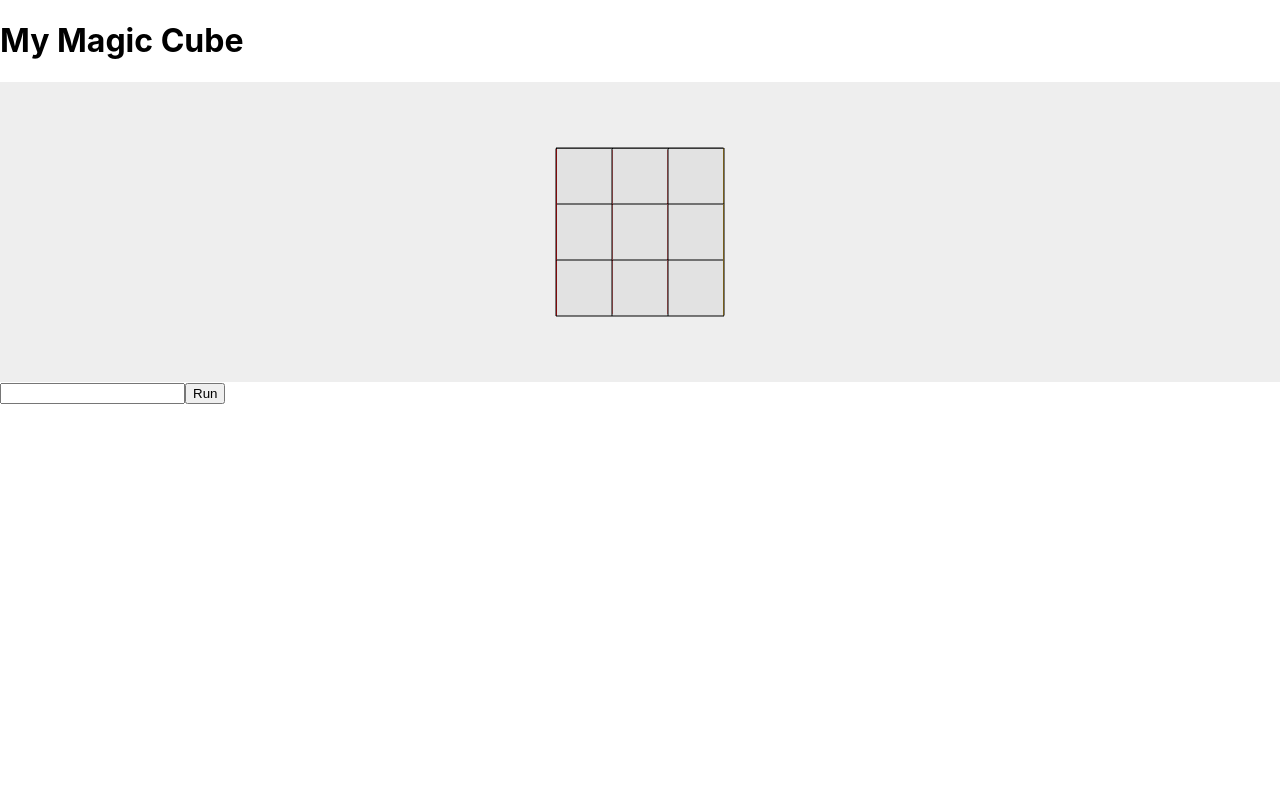
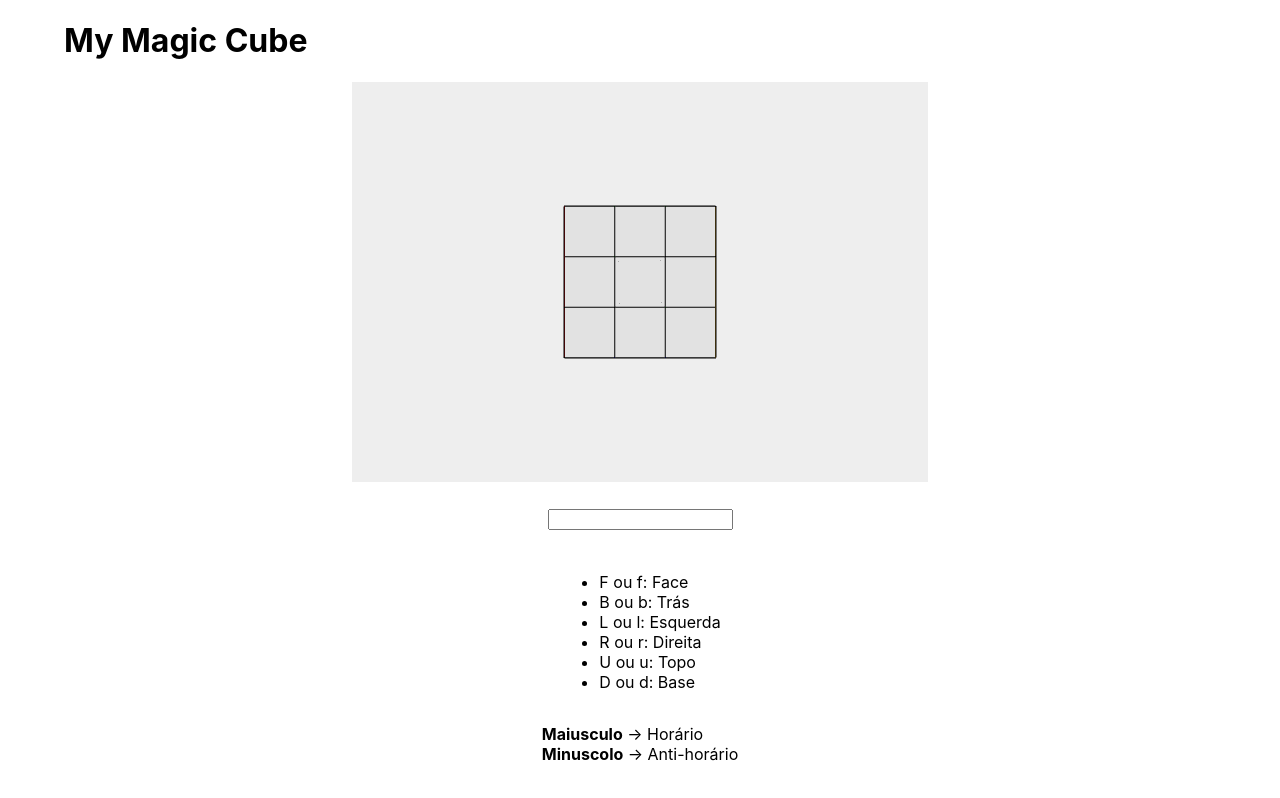
Before and after one commit to leocds13/React-MagicCube, a Next.js app: page / in a window 1280 px wide. Built offline with nearby package versions, Linux system fonts and the light colour scheme.

Commit message:
Estilizando index.tsx e bugfiz em cube quando tamanho do cubo é diferente de 1, rotateXYZ não funcionava

```diff
--- a/pages/index.tsx
+++ b/pages/index.tsx
@@ -7,26 +7,58 @@ const Home: NextPage = () => {
 	const [action, setAction] = useState<CubeActions>(null);
 
 	return (
-		<div>
+		<div
+			style={{
+				padding: "0 5%",
+			}}
+		>
 			<h1>My Magic Cube</h1>
-			<CanvasComponent
-				backgroundColor="#eee"
-				height={300}
+			<div
+				style={{
+					display: "flex",
+					flexDirection: "column",
+					alignItems: "center",
+				}}
 			>
-				<Cube cubieSize={1} action={action} />
-			</CanvasComponent>
-			<input type="text" value={action||''} onChange={(e)=>{
-				if (e.target.value !== '') {
-					setAction(e.target.value[e.target.value.length-1] as CubeActions);
-				} else if (e.target.value === '') {
-					setAction(null);
-				}
-			}} />
-			<button onClick={() => {
-				for(let i = 0; i < 10; i++) {
-					setAction(action === 'f' ? 'F' : 'f');
-				}
-			}}>Run</button>
+				<CanvasComponent
+					backgroundColor="#eee"
+					width={"50%"}
+					height={400}
+				>
+					<Cube cubieSize={0.75} action={action} />
+				</CanvasComponent>
+				<input
+					type="text"
+					value={action || ""}
+					style={{
+						margin: '2em 0',
+					}}
+					onChange={(e) => {
+						if (e.target.value !== "") {
+							setAction(
+								e.target.value[
+									e.target.value.length - 1
+								] as CubeActions
+							);
+						} else if (e.target.value === "") {
+							setAction(null);
+						}
+					}}
+				/>
+
+				<ul>
+					<li>F ou f: Face</li>
+					<li>B ou b: Trás</li>
+					<li>L ou l: Esquerda</li>
+					<li>R ou r: Direita</li>
+					<li>U ou u: Topo</li>
+					<li>D ou d: Base</li>
+				</ul>
+				<p>
+					<b>Maiusculo</b> -{">"} Horário<br/>
+					<b>Minuscolo</b> -{">"} Anti-horário
+				</p>
+			</div>
 		</div>
 	);
 };
--- a/src/components/organisms/Cube/index.tsx
+++ b/src/components/organisms/Cube/index.tsx
@@ -45,47 +45,47 @@ export const Cube: React.FC<CubeProps> = ({ cubieSize = 1, action }) => {
 		setCubies(newCubies);
 	}, [cubieSize]);
 
-	const rotations: Record<Exclude<CubeActions, null>, () => Promise<void>> = {
-		F: async () => {
+	const rotations: Record<Exclude<CubeActions, null>, () => void> = {
+		F: () => {
 			rotateZ(1, 1);
 		},
-		f: async () => {
+		f: () => {
 			rotateZ(1, -1);
 		},
-		B: async () => {
+		B: () => {
 			rotateZ(-1, 1);
 		},
-		b: async () => {
+		b: () => {
 			rotateZ(-1, -1);
 		},
-		L: async () => {
+		L: () => {
 			rotateX(-1, -1);
 		},
-		l: async () => {
+		l: () => {
 			rotateX(-1, 1);
 		},
-		R: async () => {
+		R: () => {
 			rotateX(1, 1);
 		},
-		r: async () => {
+		r: () => {
 			rotateX(1, -1);
 		},
-		U: async () => {
+		U: () => {
 			rotateY(1, -1);
 		},
-		u: async () => {
+		u: () => {
 			rotateY(1, 1);
 		},
-		D: async () => {
+		D: () => {
 			rotateY(-1, 1);
 		},
-		d: async () => {
+		d: () => {
 			rotateY(-1, -1);
 		},
 	};
 
     useEffect(() => {
-        if (action) {
+		if (action) {
 			if (rotations[action]) {
 				rotations[action]();
 				// setFutureActions([...futureActions, action]);
@@ -111,14 +111,14 @@ export const Cube: React.FC<CubeProps> = ({ cubieSize = 1, action }) => {
 
     function rotateX(face: -1 | 1, direction: -1 | 1) {
         let newCubies = cubies.map(cubie => {
-            if (cubie.position!.x == face) {
+            if (cubie.position!.x == face*cubieSize) {
 				let angle = Math.PI / 2 * direction;
 
                 let matrix = new Matrix3();
                 matrix.translate(cubie.position!.y, cubie.position!.z);
                 matrix.rotate(angle);
 
-                cubie.position = new Vector3(cubie.position!.x, Math.round(matrix.elements[6]), Math.round(matrix.elements[7]));
+                cubie.position = new Vector3(cubie.position!.x, Math.round(matrix.elements[6])*cubieSize, Math.round(matrix.elements[7])*cubieSize);
                 cubie.rotation = new Quaternion(cubie.rotation!.x - angle, cubie.rotation!.y, cubie.rotation!.z);
             }
 
@@ -130,14 +130,14 @@ export const Cube: React.FC<CubeProps> = ({ cubieSize = 1, action }) => {
 
 	function rotateY(face: -1 | 1, direction: -1 | 1) {
         let newCubies = cubies.map(cubie => {
-            if (cubie.position!.y == face) {
+            if (cubie.position!.y == face*cubieSize) {
 				let angle = Math.PI / 2 * direction;
 
                 let matrix = new Matrix3();
                 matrix.translate(cubie.position!.x, cubie.position!.z);
                 matrix.rotate(angle);
 
-                cubie.position = new Vector3(Math.round(matrix.elements[6]), cubie.position!.y, Math.round(matrix.elements[7]));
+                cubie.position = new Vector3(Math.round(matrix.elements[6])*cubieSize, cubie.position!.y, Math.round(matrix.elements[7])*cubieSize);
                 cubie.rotation = new Quaternion(cubie.rotation!.x, cubie.rotation!.y + angle, cubie.rotation!.z);
             }
 
@@ -149,14 +149,14 @@ export const Cube: React.FC<CubeProps> = ({ cubieSize = 1, action }) => {
 
 	function rotateZ(face: -1 | 1, direction: -1 | 1) {
         let newCubies = cubies.map(cubie => {
-            if (cubie.position!.z == face) {
+            if (cubie.position!.z == face*cubieSize) {
 				let angle = Math.PI / 2 * direction;
 
                 let matrix = new Matrix3();
                 matrix.translate(cubie.position!.x, cubie.position!.y);
                 matrix.rotate(angle);
 
-                cubie.position = new Vector3(Math.round(matrix.elements[6]), Math.round(matrix.elements[7]), cubie.position!.z);
+                cubie.position = new Vector3(Math.round(matrix.elements[6])*cubieSize, Math.round(matrix.elements[7])*cubieSize, cubie.position!.z);
                 cubie.rotation = new Quaternion(cubie.rotation!.x, cubie.rotation!.y, cubie.rotation!.z - angle);
             }
 
```
